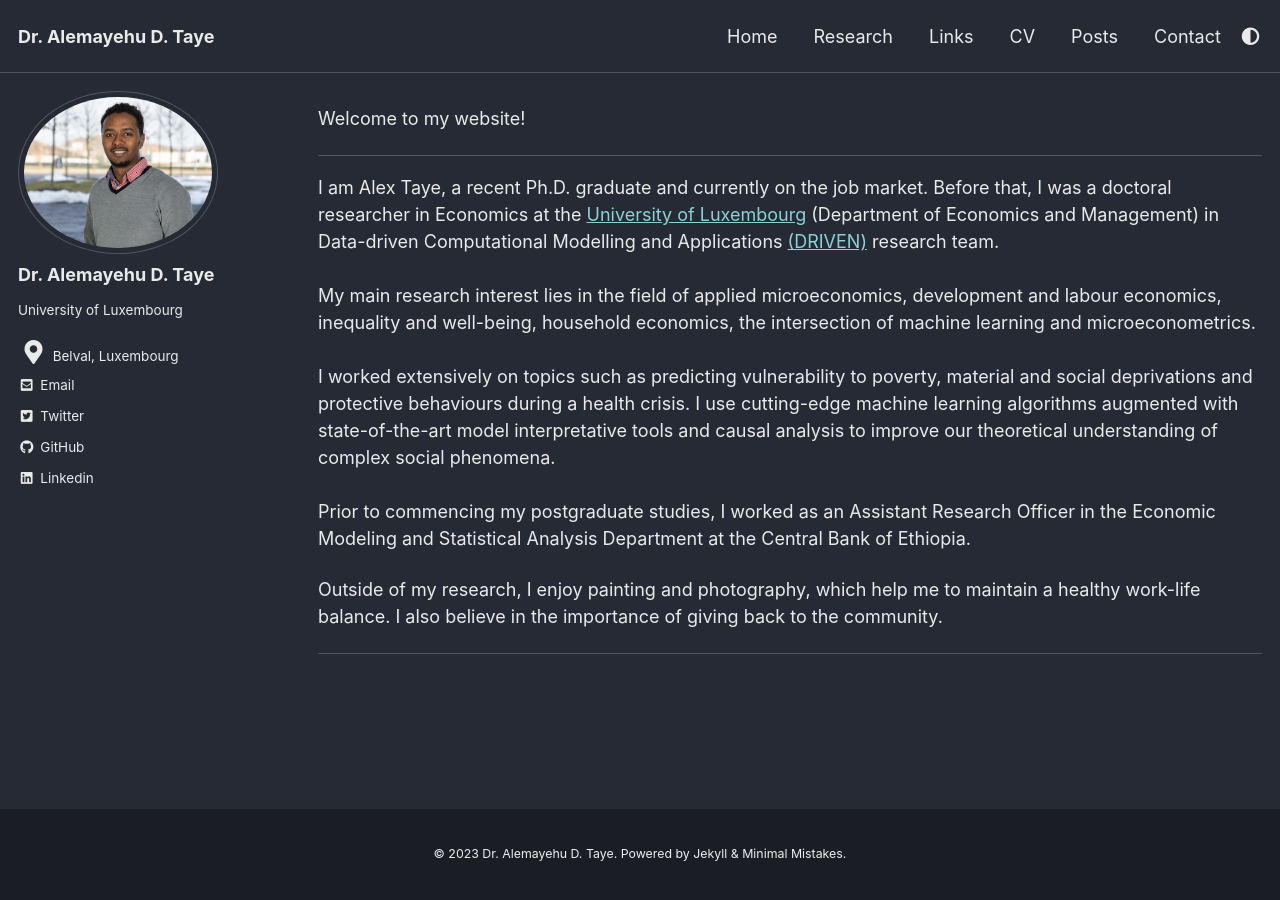
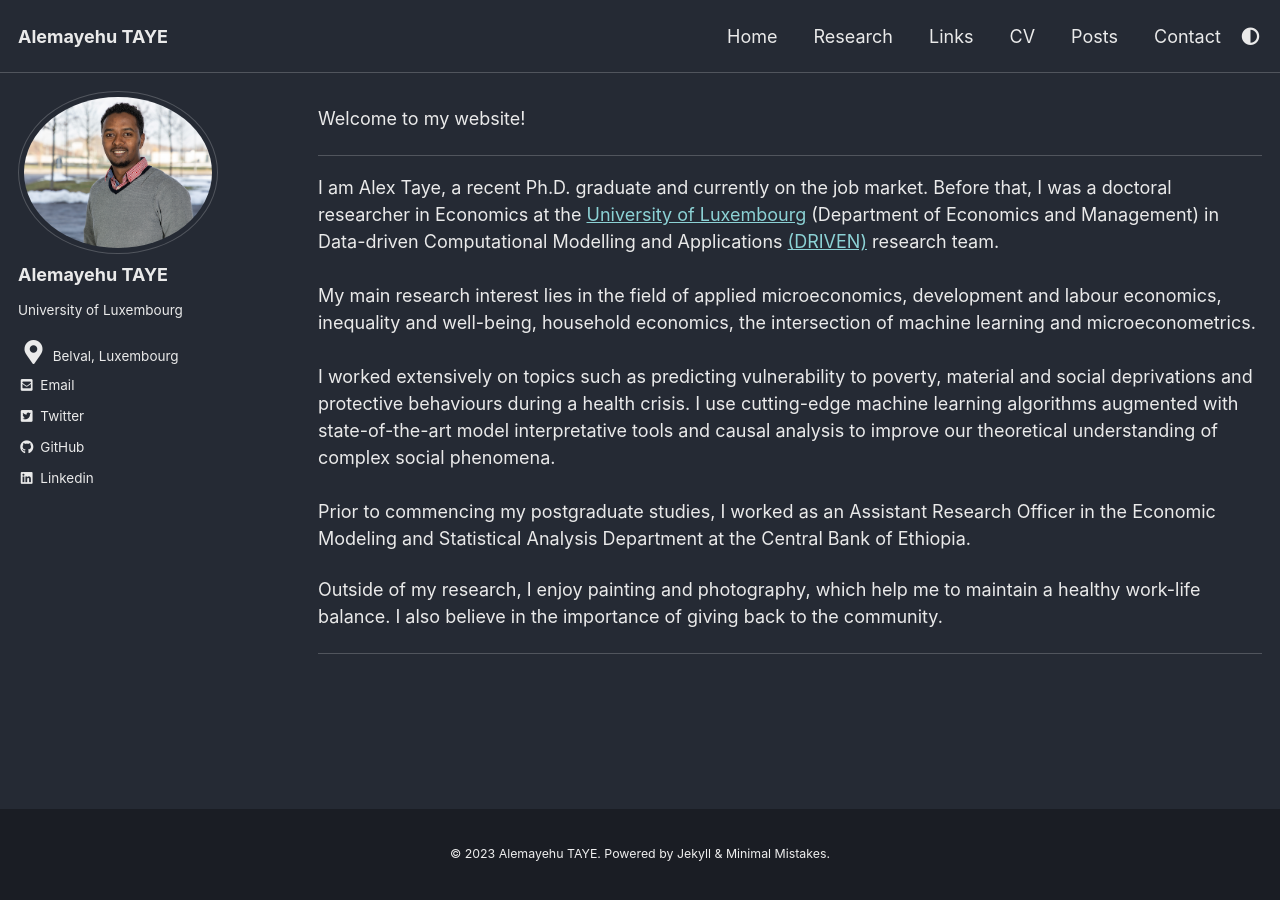
Before and after one commit to AlexTaye/AlexTAYE, a Jekyll site: the page built from _pages/index.md, in a window 1280 px wide. Built offline with Jekyll 4.4.1, drawn with Linux system fonts in a browser that asks for light colours; cached includes are drawn as plain includes; the list of posts is cut into pages by our own code.

```diff
--- a/_config.yml
+++ b/_config.yml
@@ -17,13 +17,13 @@ minimal_mistakes_skin2   : "default"
 
 # Site Settings
 locale                   : "en-US"
-title                    : "Dr. Alemayehu D. Taye"
+title                    : "Alemayehu TAYE"
 title_separator          : "-"
 subtitle                 : # site tagline that appears below site title in masthead
-name                     : "Dr. Alemayehu D. Taye"
+name                     : "Alemayehu TAYE"
 port                     : 4000
 host                     : "0.0.0.0"
-description              : "Dr. Alemayehu D. Taye"
+description              : "Alemayehu TAYE"
 url                      : #"https://fritz-io.github.io" ################# update it later
 baseurl                  : # the subpath of your site, e.g. "/blog"
 repository               : # GitHub username/repo-name e.g. "mmistakes/minimal-mistakes"
@@ -105,7 +105,7 @@ analytics:
 
 # Site Author
 author:
-  name             : "Dr. Alemayehu D. Taye"
+  name             : "Alemayehu TAYE"
   avatar           : "/profile3.PNG"
   bio              : "University of Luxembourg"
   location         : "Belval, Luxembourg"
```
